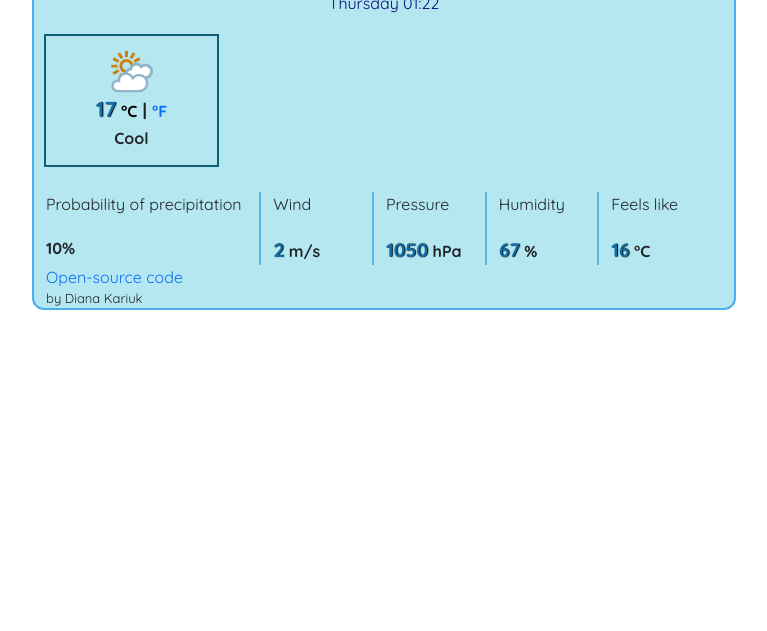
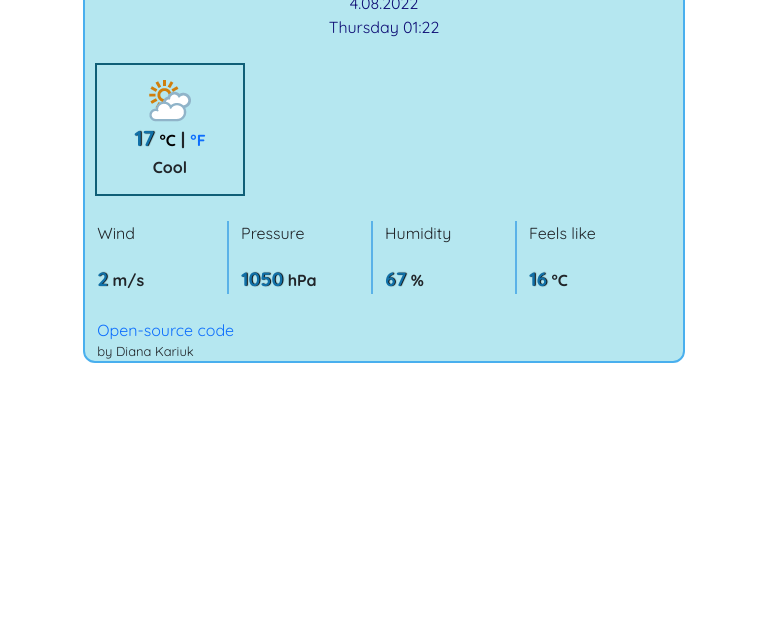
Before and after one commit to diaua08/app-weather, a website built with Parcel: page index.html in a window 1280 px wide. Shown: the part 169-800 px from the top of the page, without its empty margins (256-1023 px from the left). Built offline with nearby package versions, Linux system fonts and the light colour scheme; no server answers.

Commit message:
minor design changes

```diff
--- a/index.html
+++ b/index.html
@@ -80,10 +80,7 @@
 
           </div>
           <div class="row">
-              <div class="col-4">Probability of precipitation
-                <div class="data">10%</div>
-              </div>
-              <div class="col indicators" >Wind
+               <div class="col" >Wind
                 <div class="data"> <span id="wind">2</span> m/s</div>
               </div>
               <div class="col indicators" >Pressure
@@ -95,13 +92,13 @@
               <div class="col indicators">Feels like
                 <div class="data"> <span id="feels_like">16</span> °C</div>
               </div>
-          </br>
+          </br></div>
         </br>
         </div>
       </br>
         <a href="https://github.com/diaua08/app-weather" target="_blank">Open-source code</a>
           <div class="codername">by Diana Kariuk</div>
-        </div>
+
       </div>
     <script src="src/index.js"></script>
   </body>
--- a/src/styles.css
+++ b/src/styles.css
@@ -1,6 +1,6 @@
 .container {
   font-family: "Quicksand", sans-serif;
-  width: 55%;
+  width: 47%;
   background-color: #b5e7f0;
   border: 2px solid #49afee;
   border-radius: 12px;
@@ -19,7 +19,7 @@ span {
 }
 
 .date {
-  margin-bottom: 20px;
+  margin-bottom: 25px;
 }
 
 .main_weather_pic {
@@ -79,12 +79,6 @@ a {
   cursor: default;
 }
 
-.name {
-  font-size: 13px;
-  color: #000;
-  opacity: 55%;
-}
-
 .main_weather_day .active:hover {
   text-decoration: none;
 }
```
